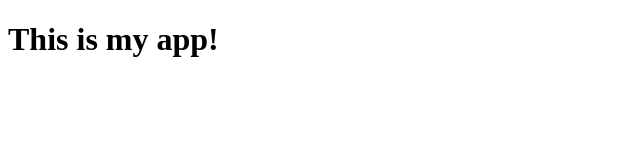
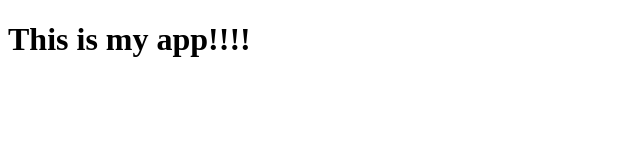
Before and after one commit to Capnoriginal/myapp, a plain HTML site: page index.html in a window 1280 px wide. Shown: the full height of the page, 0-640 px from the left. Drawn offline with Linux system fonts and the light colour scheme.

```diff
--- /dev/null
+++ b/dr2/in2.js
@@ -0,0 +1 @@
+console.log("123");
--- a/index.html
+++ b/index.html
@@ -5,7 +5,7 @@
 </head>
 <body>
 <h1>
-	This is my app!
+	This is my app!!!!
 </h1>
 
 <script type="text/javascript" src="in.js"></script>
```
Also changed, not shown: log.txt (added), login.html (added).
